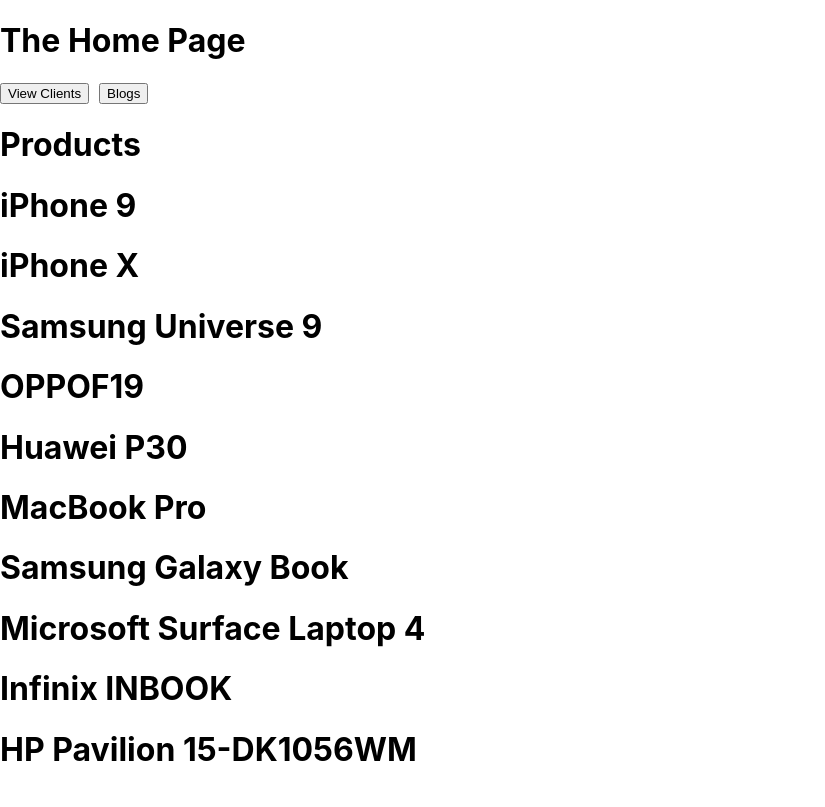
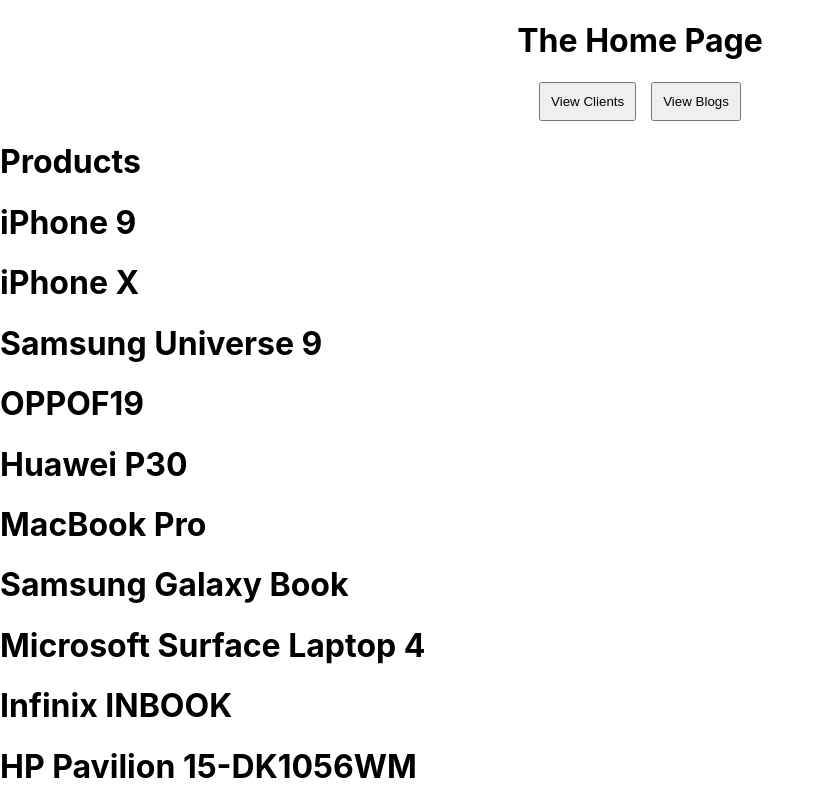
Before and after one commit to sayeef-rahman/learning-nextjs-shopping-app, a Next.js app: page / in a window 1280 px wide. Shown: the whole page, without its empty margins (0-825 px from the left). Built offline with nearby package versions, Linux system fonts and the light colour scheme.

Commit message:
home page design modified

```diff
--- a/pages/blogs/[...blogs].js
+++ b/pages/blogs/[...blogs].js
@@ -6,7 +6,7 @@
     console.log("catch all route: ",router.query.blogs);
     return (
         <div>
-            <h1>The Blog Page</h1>
+            <h1>The Blog Page </h1>
         </div>
     );
 };
--- a/pages/blogs/index.js
+++ b/pages/blogs/index.js
@@ -4,6 +4,7 @@
   const { blogs } = props;
   return (
     <>
+    <h1 style={{textAlign: 'center'}}>All Blogs</h1>
       {blogs.slice(0, 5).map((blog) => {
         return (
           <div key={blog.id}>
--- a/pages/index.js
+++ b/pages/index.js
@@ -10,14 +10,17 @@
   const handleViewClients = () => {
     router.push("/clients");
   };
+
   return (
     <div>
       <div>
-        <h1>The Home Page</h1>
-        <button onClick={handleViewClients}>View Clients</button>
-        <button style={{margin:"0px 10px"}}>
-          <Link href={"/blogs"}>Blogs</Link>
-        </button>
+        <h1 style={{ textAlign: "center" }}>The Home Page</h1>
+        <div style={{display:"flex", justifyContent: "center"}}>
+          <button onClick={handleViewClients} style={{ padding: "10px 10px", marginRight: "15px" }}>View Clients</button>
+          <button style={{ padding: "10px 10px" }}>
+            <Link href={"/blogs"}>View Blogs</Link>
+          </button>
+        </div>
       </div>
       <div>
         <h1>Products</h1>
@@ -54,10 +57,10 @@
   const products = JSON.parse(jsonData);
 
   return {
-    props:{
-      products
-    }
-  }
+    props: {
+      products,
+    },
+  };
 }
 
 // get static data from api with getStaticProps()
@@ -80,7 +83,6 @@
 //   };
 // }
 
-
 // get data from serverSide
 
 // export async function getServerSideProps(){
```
